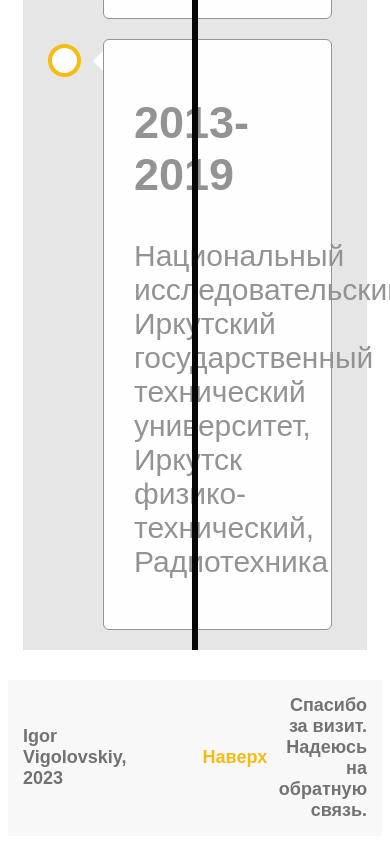
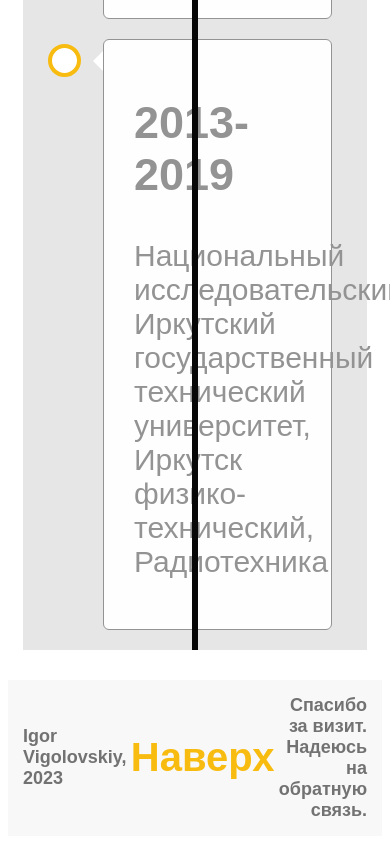
Before and after one commit to Vygoposha/Vygoposha.github.io, a plain HTML site: page index.html in a window 390 px wide. Shown: the part 4268-5112 px from the top of the page. Drawn offline with Linux system fonts and the light colour scheme.

Commit message:
footer changes

```diff
--- a/styles/main.css
+++ b/styles/main.css
@@ -116,6 +116,7 @@ body {
   .header__link {
     margin: 15px 0px 15px 0px;
     }
+
 }
 
 
@@ -498,8 +499,8 @@ body {
 }
 
 .footer__uplink{
-  grid-column: 3/4;
-  /* text-align: center; */
+  grid-column: 2/4;
+  text-align: center;
 }
 
 a{
@@ -510,7 +511,13 @@ a{
 .footer__uplink a{
   color: #f8bb10;
   text-decoration: none;
+  font-size: 20px;
+}
 
+@media (max-width: 991px) {
+  .footer__uplink a{
+    font-size: 40px;
+  }
 }
 
 
```
